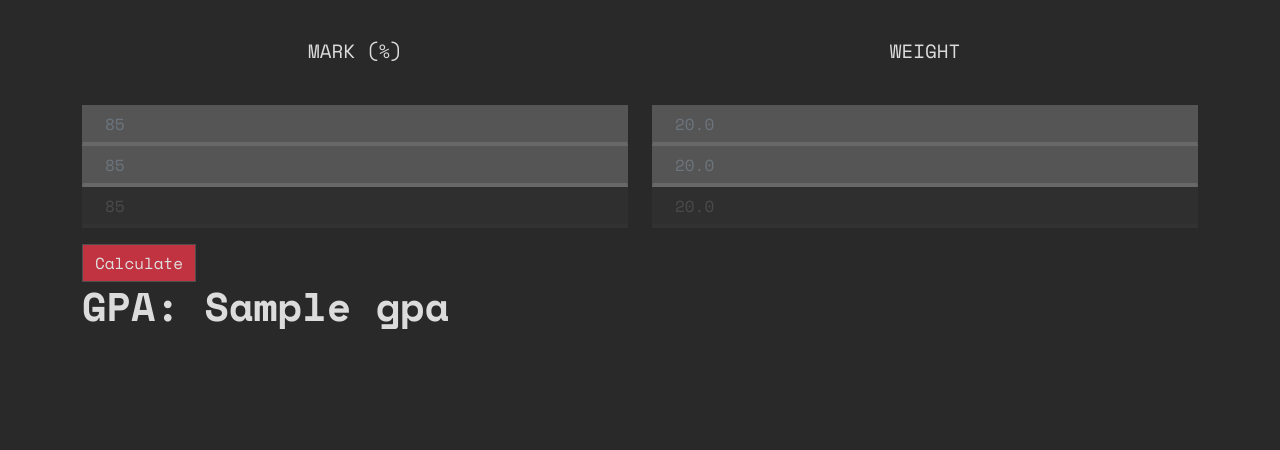
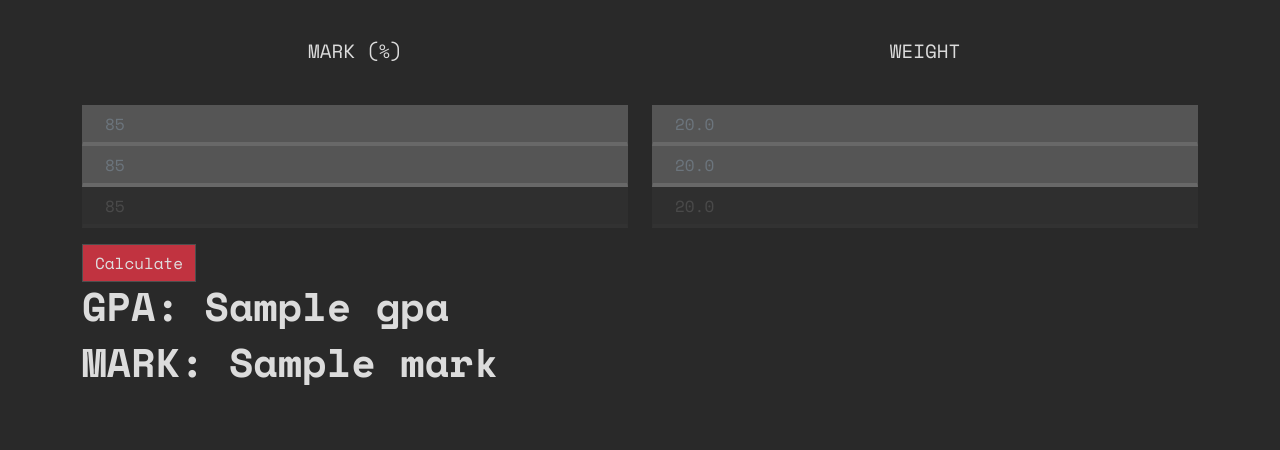
Before and after one commit to abdullaaaah/gpa-calculator, a Flask app: template templates/index.html in a window 1280 px wide. Shown: the part 67-517 px from the top of the page. Run offline with Flask 2, Linux system fonts and the light colour scheme; the template is opened without the code that fills it: most values are stand-ins (such as "Sample title", 1, 10 or a date in 2020).

Commit message:
Added mark

```diff
--- a/app.py
+++ b/app.py
@@ -17,7 +17,8 @@ def calculate():
     if request.method == 'POST':
         data = dict_converter(request.form)
         G = GPACalculator(data)
-        return render_template('index.html', gpa=str(G.calculate_gpa()))
+        return render_template('index.html', gpa=str(G.calculate_gpa()),
+                               mark=G.calculate_mark(data))
 
 
 if __name__ == '__main__':
--- a/templates/index.html
+++ b/templates/index.html
@@ -10,7 +10,7 @@
     <link rel="preconnect" href="https://fonts.gstatic.com">
     <link href="https://fonts.googleapis.com/css2?family=Space+Mono:wght@400;700&display=swap" rel="stylesheet">
     <link href="{{ url_for('static',filename='styles/dark.css') }}" rel="stylesheet" />
-    <link href="{{ url_for('static',filename='styles/style.css') }}"" rel="stylesheet" />
+    <link href="{{ url_for('static',filename='styles/style.css') }}" rel="stylesheet" />
     <title>Hello, world!</title>
   </head>
   <body>
@@ -68,7 +68,9 @@
           <h1> GPA:  {{gpa}} </h1>
           {% endif %}
 
-
+          {% if mark %}
+          <h1> MARK:  {{mark}} </h1>
+          {% endif %}
       </div>
 
     <!-- Option 1: Bootstrap Bundle with Popper -->
```
